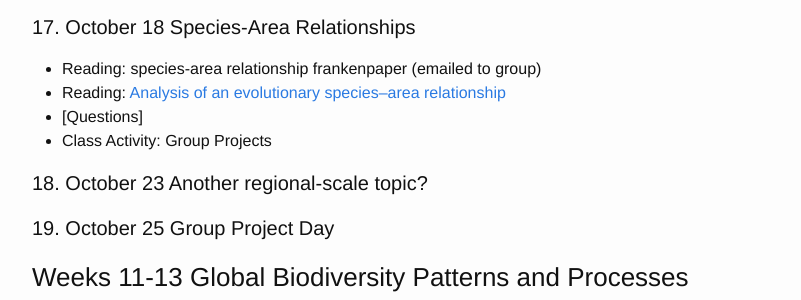
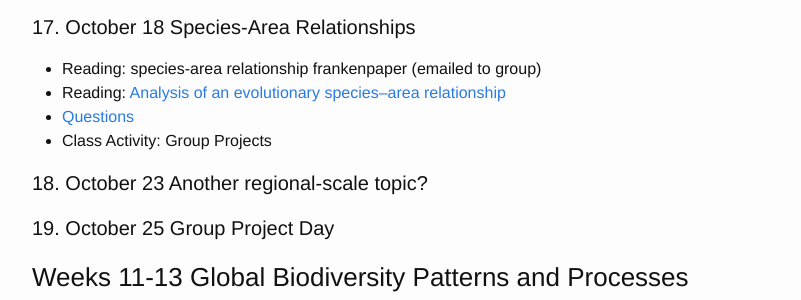
Before and after one commit to skmorgane/biodiversity-course, a Jekyll site: the page built from schedule.md, in a window 1280 px wide and 900 px high, scrolled down 2966 px. Shown: the part 152-452 px from the top of the window, without its empty margins (238-1039 px from the left). Built offline with Jekyll 4.4.1, drawn with Linux system fonts in a browser that asks for light colours; part of the change alters nothing that is shown.

```diff
--- a/schedule.md
+++ b/schedule.md
@@ -105,7 +105,7 @@ Everyone needs to read: [Assemblage Time Series Reveal Biodiversity Change but N
 #### 17. October 18 Species-Area Relationships
 * Reading: species-area relationship frankenpaper (emailed to group)
 * Reading: [Analysis of an evolutionary species–area relationship](https://www.nature.com/articles/35048558)
-* [Questions]
+* [Questions]({{ site.baseurl }}/questions/SAR)
 * Class Activity: Group Projects
 
 #### 18. October 23 Another regional-scale topic?
```
